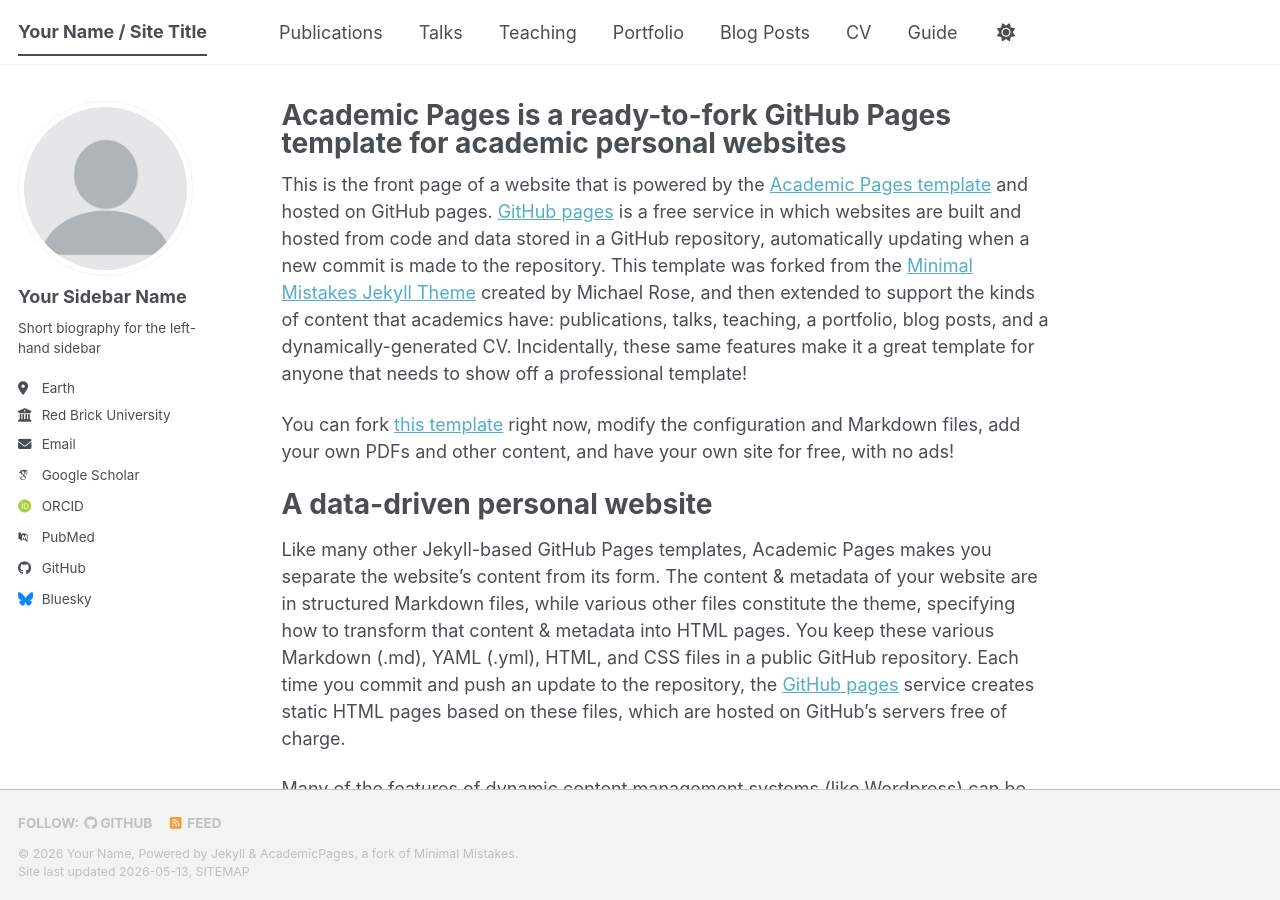
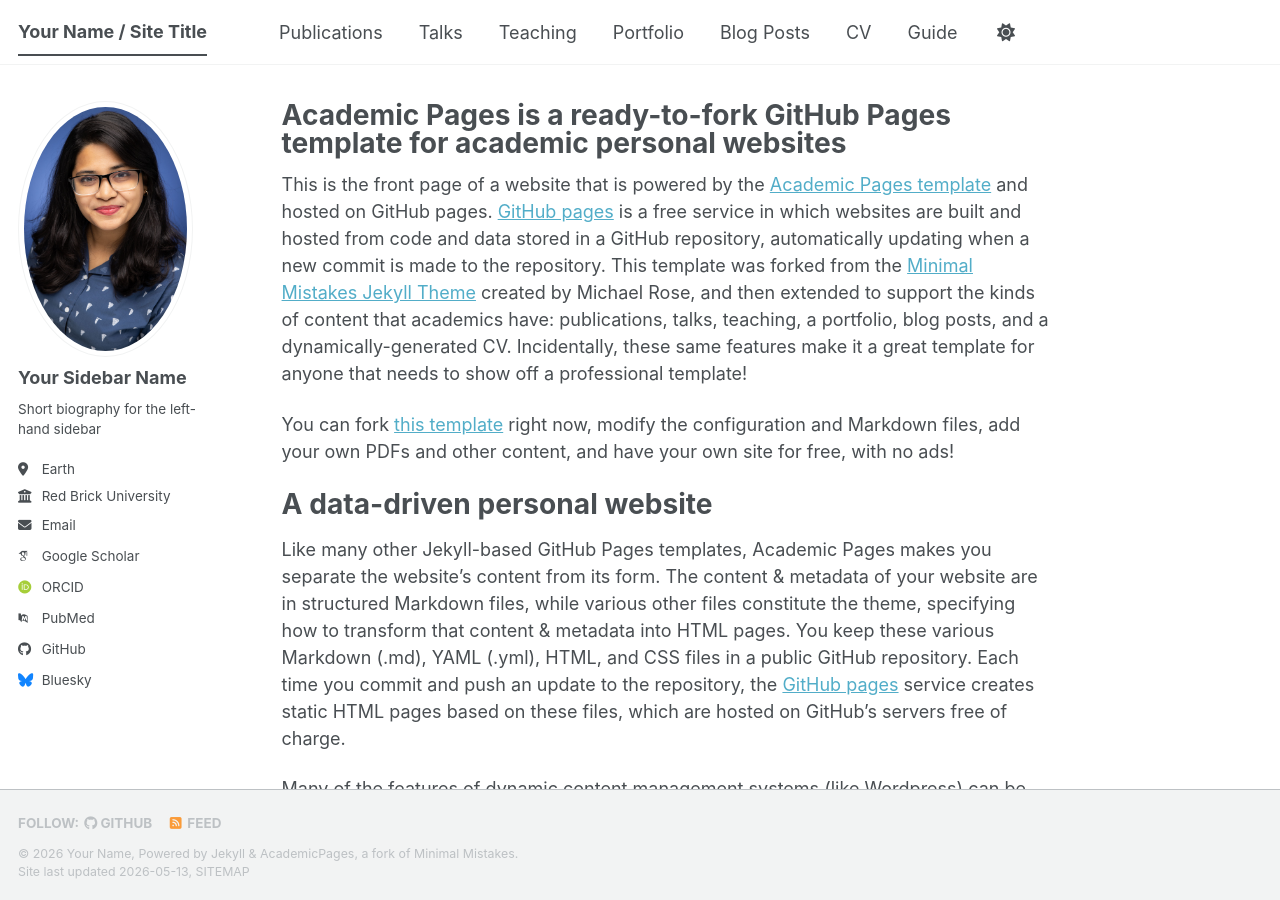
Before and after one commit to TanusreeDebi/TanusreeDebi.github.io, a Jekyll site: the page built from _pages/about.md, in a window 1280 px wide and 900 px high. Built offline with Jekyll 4.4.1, drawn with Linux system fonts in a browser that asks for light colours; some web fonts are replaced; a script bundle is joined from its source files by our own code; library files that are not in the unit come from our copies.

Commit message:
Update _config.yml

```diff
--- a/_config.yml
+++ b/_config.yml
@@ -23,7 +23,7 @@
 #               Additional customization can be done by editing /_includes/author-profile.html
 author:
   # Biographic information
-  avatar           : "profile.png"
+  avatar           : "Profile1.JPG"
   name             : "Your Sidebar Name"
   pronouns         : # example: "she/her"
   bio              : "Short biography for the left-hand sidebar"
```
